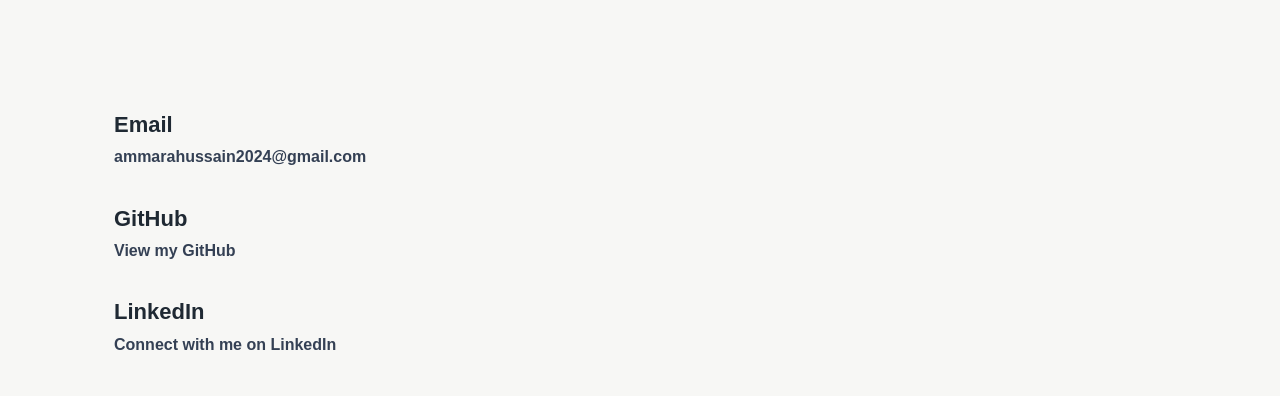
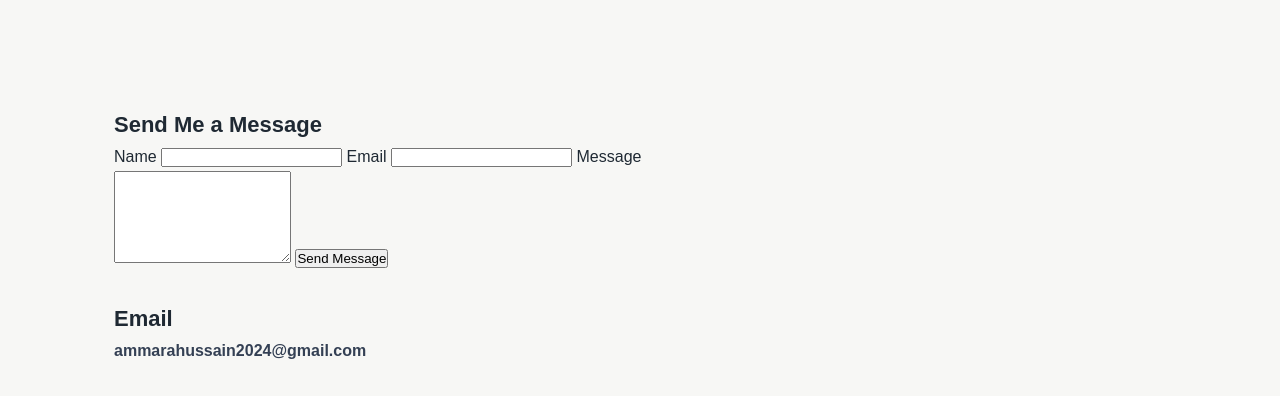
Before and after one commit to Ammara-Hussain/Ammara-Portfolio, a plain HTML site: page contact.html in a window 1280 px wide. Shown: the part 341-737 px from the top of the page. Drawn offline with Linux system fonts and the light colour scheme.

Commit message:
Add working Netlify contact form

```diff
--- a/contact.html
+++ b/contact.html
@@ -47,11 +47,44 @@
 
     <section class="contact-content">
 
+        <h2>Send Me a Message</h2>
+
+        <form name="contact" method="POST" data-netlify="true">
+
+            <label for="name">Name</label>
+            <input
+                type="text"
+                id="name"
+                name="name"
+                required
+            >
+
+            <label for="email">Email</label>
+            <input
+                type="email"
+                id="email"
+                name="email"
+                required
+            >
+
+            <label for="message">Message</label>
+            <textarea
+                id="message"
+                name="message"
+                rows="6"
+                required
+            ></textarea>
+
+            <button type="submit">Send Message</button>
+
+        </form>
+
+
         <h2>Email</h2>
 
         <p>
-            <a href="ammarahussain2024@gmail.com">
-               ammarahussain2024@gmail.com
+            <a href="mailto:ammarahussain2024@gmail.com">
+                ammarahussain2024@gmail.com
             </a>
         </p>
 
@@ -59,7 +92,7 @@
         <h2>GitHub</h2>
 
         <p>
-            <a href="https://github.com/Ammara-Hussain" target="_blank">
+            <a href="https://github.com/Ammara-Hussain" target="_blank" rel="noopener noreferrer">
                 View my GitHub
             </a>
         </p>
@@ -68,7 +101,7 @@
         <h2>LinkedIn</h2>
 
         <p>
-            <a href="https://www.linkedin.com/in/ammara-hussain-045241331/" target="_blank">
+            <a href="https://www.linkedin.com/in/ammara-hussain-045241331/" target="_blank" rel="noopener noreferrer">
                 Connect with me on LinkedIn
             </a>
         </p>
```
